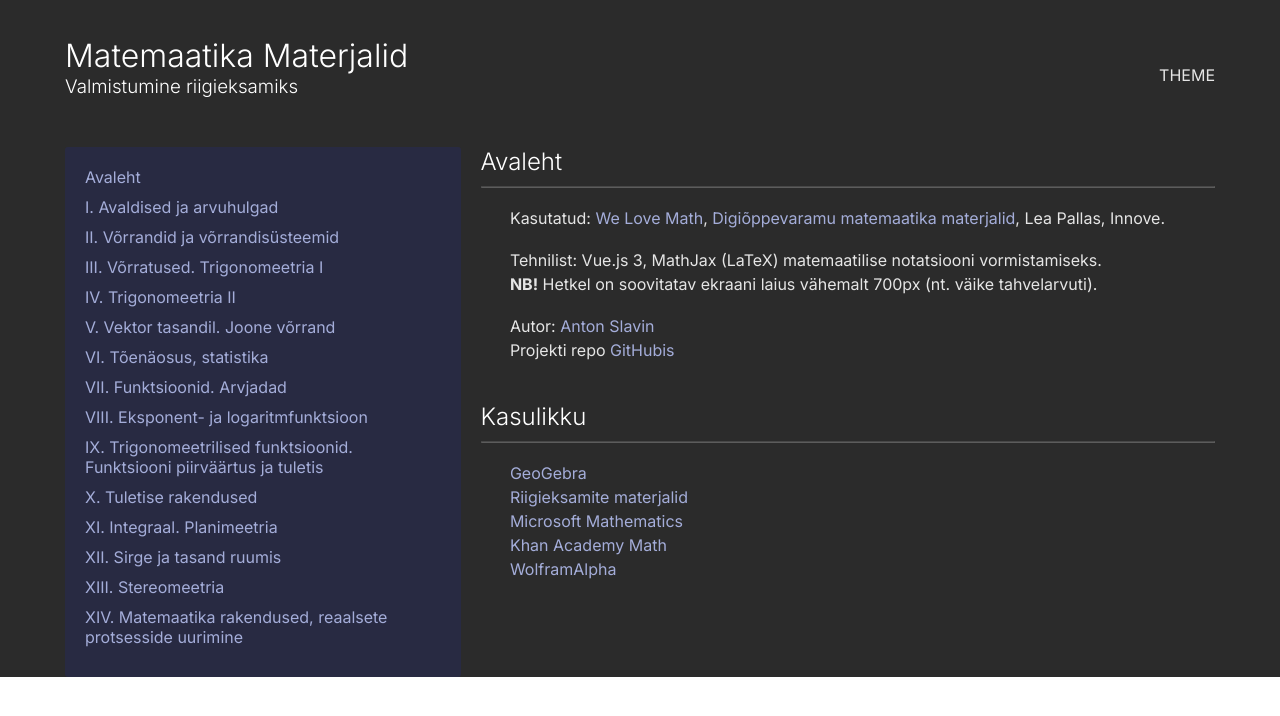
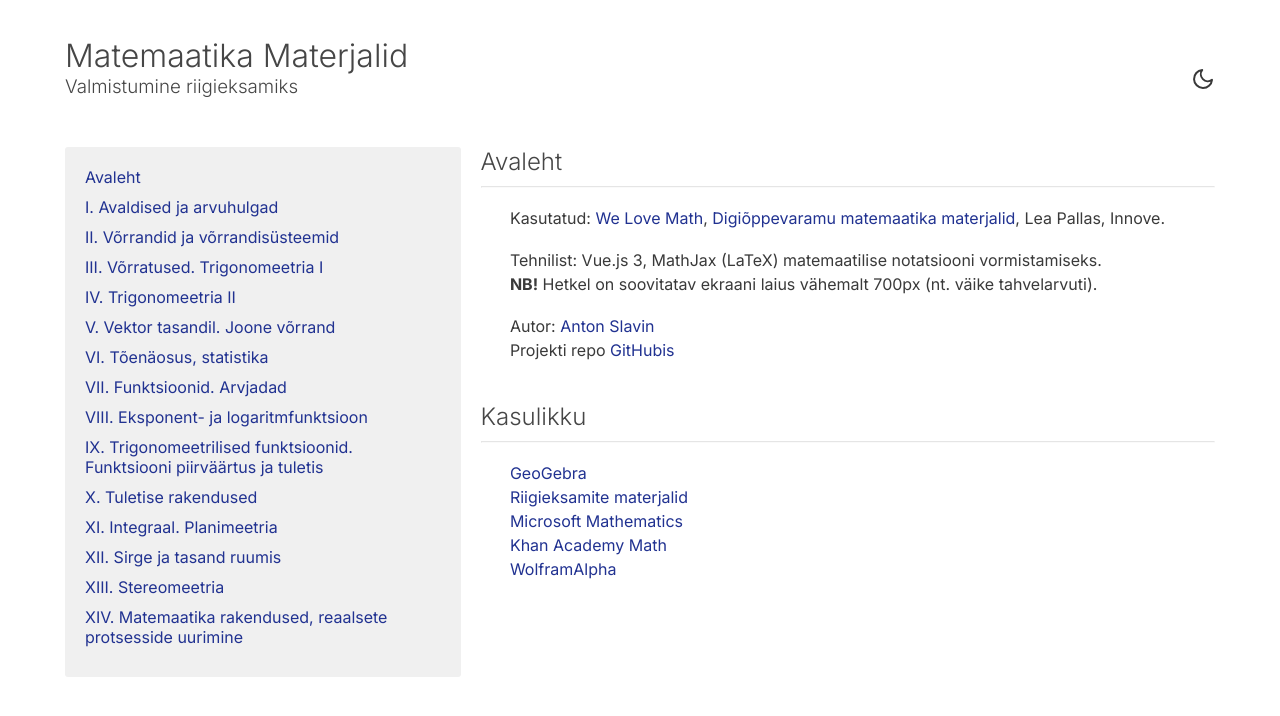
Before and after one commit to tonysln/eksam, a Vue app: page / in a window 1280 px wide. Shown: the top 716 px of the page. Built offline with nearby package versions, Linux system fonts and the light colour scheme.

Commit message:
Fix theme state in localStorage; Fix dark theme colors & page height; Add theme toggle switch icon

```diff
--- a/src/App.vue
+++ b/src/App.vue
@@ -5,7 +5,10 @@
         <h1>Matemaatika Materjalid</h1>
         <h3>Valmistumine riigieksamiks</h3>
         <div class="options-panel">
-          <span @click="toggleTheme">THEME</span>
+          <span
+            @click="toggleTheme"
+            v-html="darkModeEnabled ? sunSvg : moonSvg"
+          ></span>
         </div>
       </div>
     </header>
@@ -31,7 +34,9 @@ export default {
     Footer,
   },
   data: () => ({
-    darkModeEnabled: localStorage.getItem('darkModeEnabled') === null,
+    darkModeEnabled: localStorage.getItem('darkModeEnabled') !== null,
+    moonSvg: '<svg xmlns="http://www.w3.org/2000/svg" width="24" height="24" viewBox="0 0 24 24" fill="none" stroke="#393939" stroke-width="2" stroke-linecap="round" stroke-linejoin="round"><path d="M21 12.79A9 9 0 1 1 11.21 3 7 7 0 0 0 21 12.79z"></path></svg>',
+    sunSvg: '<svg xmlns="http://www.w3.org/2000/svg" width="24" height="24" viewBox="0 0 24 24" fill="none" stroke="#f6f6f6" stroke-width="2" stroke-linecap="round" stroke-linejoin="round"><circle cx="12" cy="12" r="5"/><path d="M12 1v2M12 21v2M4.2 4.2l1.4 1.4M18.4 18.4l1.4 1.4M1 12h2M21 12h2M4.2 19.8l1.4-1.4M18.4 5.6l1.4-1.4"/></svg>',
   }),
   methods: {
     toggleTheme() {
@@ -233,17 +238,24 @@ body .dark {
   color: rgb(229, 229, 229);
 }
 
+html,
+body,
+#app,
+.dark {
+  min-height: 100vh;
+}
+
 .dark h1,
 .dark h2,
 .dark h3,
 .dark h4,
 .dark h5,
 .dark h6 {
-  color: white;
+  color: rgb(229, 229, 229);
 }
 
 .dark footer {
-  color: white;
+  color: rgb(229, 229, 229);
 }
 
 .dark .examp {
@@ -251,7 +263,7 @@ body .dark {
 }
 
 .dark .submenu-item {
-  color: rgb(159, 159, 159);
+  color: rgb(205, 205, 205);
 }
 
 .dark .menucontent {
```
Also changed, not shown: 1 other file (tests, documents, lock files or other folders).
